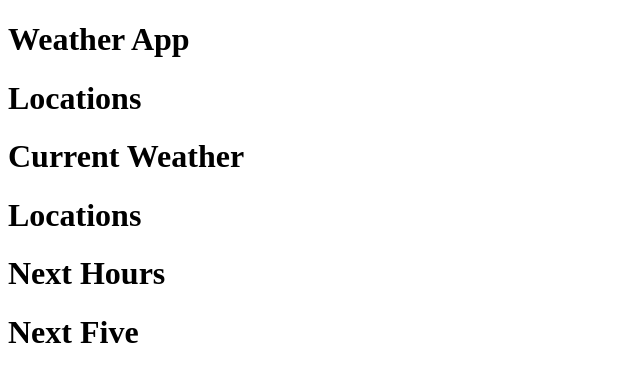
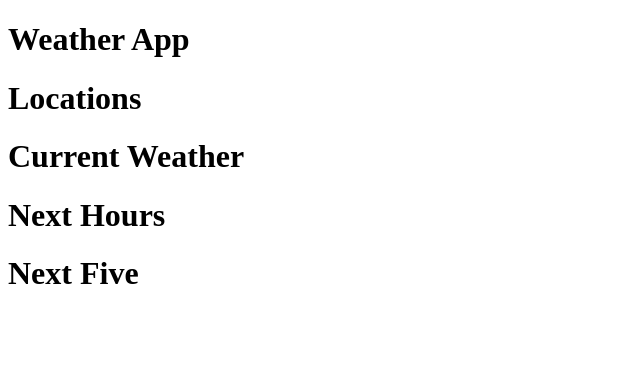
Before and after one commit to jeffreytakaki/ria_weather_app, a Nuxt app: page / in a window 1280 px wide. Shown: the top 382 px of the page, without its empty margins (0-640 px from the left). Built offline with nearby package versions, Linux system fonts and the light colour scheme.

Commit message:
clean up imports, stub out store

```diff
--- a/app.vue
+++ b/app.vue
@@ -1,8 +1,6 @@
 <script setup>
-import CurrentWeather from './components/CurrentWeather/CurrentWeather.vue';
-import Locations from './components/Locations/Locations.vue';
-import NextHours from './components/Forecast/NextHours.vue';
-import NextFive from './components/Forecast/NextFive.vue';
+  import { Locations, CurrentWeather, NextHours, NextFive } from '@/components';
+
 </script>
 
 <template>
@@ -10,7 +8,6 @@ import NextFive from './components/Forecast/NextFive.vue';
     <h1>Weather App</h1>
     <Locations />
     <CurrentWeather />
-    <Locations />
     <NextHours />
     <NextFive />
   </div>
--- /dev/null
+++ b/components/index.ts
@@ -0,0 +1,4 @@
+export { default as Locations } from './Locations/Locations.vue'
+export { default as CurrentWeather } from './CurrentWeather/CurrentWeather.vue'
+export { default as NextFive } from './Forecast/NextFive.vue'
+export { default as NextHours } from './Forecast/NextHours.vue'
--- /dev/null
+++ b/shims-vue.d.ts
@@ -0,0 +1,5 @@
+declare module '*.vue' {
+    import type { DefineComponent } from 'vue'
+    const component: DefineComponent<{}, {}, any>
+    export default component
+}
--- /dev/null
+++ b/stores/weatherStore.ts
@@ -0,0 +1 @@
+// stub out store
```
